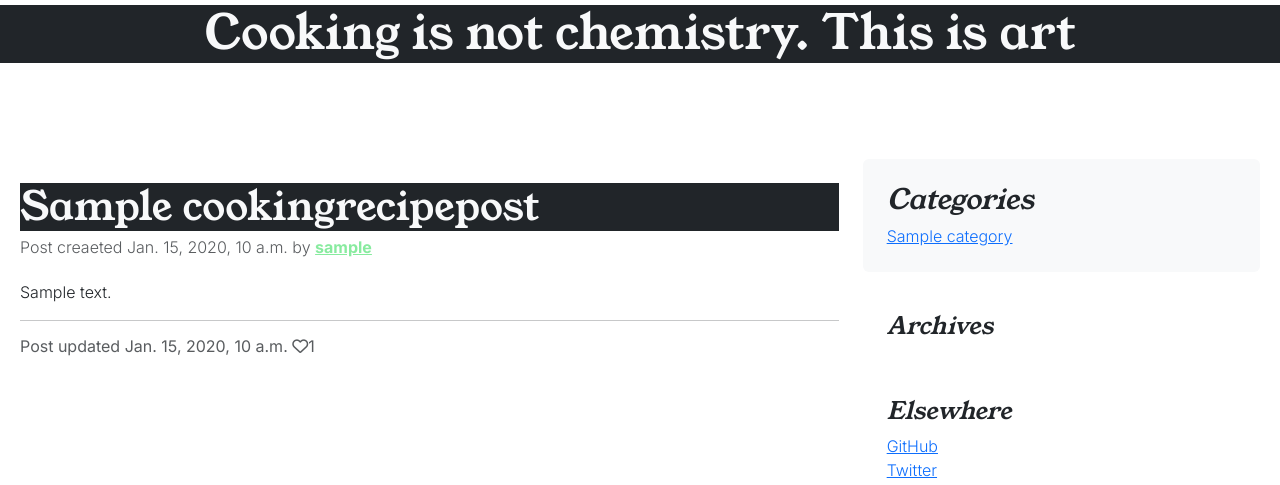
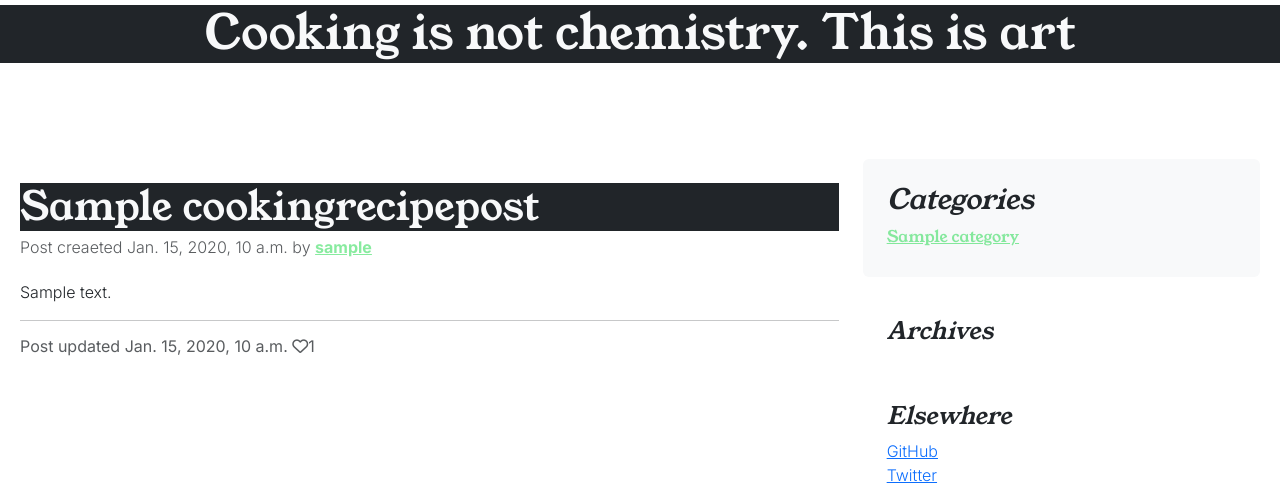
Before and after one commit to Belan-Mihail/cooking-blog, a Django app: page / in a window 1280 px wide. Shown: the part 189-674 px from the top of the page. Run offline with Django 3.2, Linux system fonts and the light colour scheme; tables that the repository leaves empty hold one stand-in row (values such as "Sample post"); some libraries are stand-ins or nearby versions.

Commit message:
Add styles to the categories links

```diff
--- a/static/css/style.css
+++ b/static/css/style.css
@@ -163,6 +163,8 @@ h1, h2, h3, h4, h5, h6 {
     opacity: .9;
 }
 
+
+
 /* Blog Post Detail */
 .post-detail {
     margin: 1rem 0.5rem;
--- a/templates/index.html
+++ b/templates/index.html
@@ -53,7 +53,7 @@
             <div class="p-4 mb-3 bg-light rounded">
                 <h3 class="fst-italic">Categories</h3>
                 {% for category in categories %}
-                <p class="mb-0"><a href="#">{{ category.name }}</a></p>
+                <p class="mb-1"><a href="#" class="link-accent-color">{{ category.name }}</a></p>
                 {% endfor %}
             </div>
 
```
